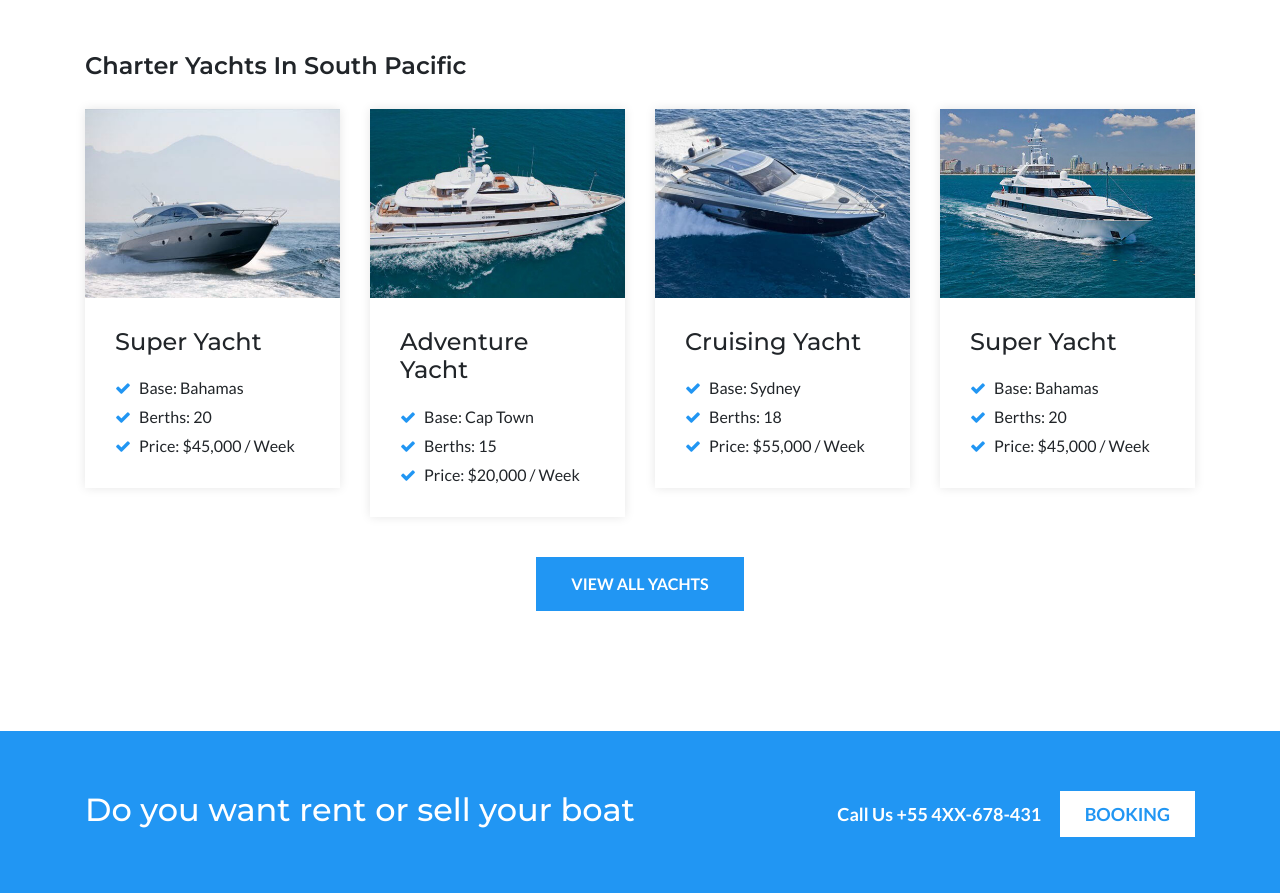
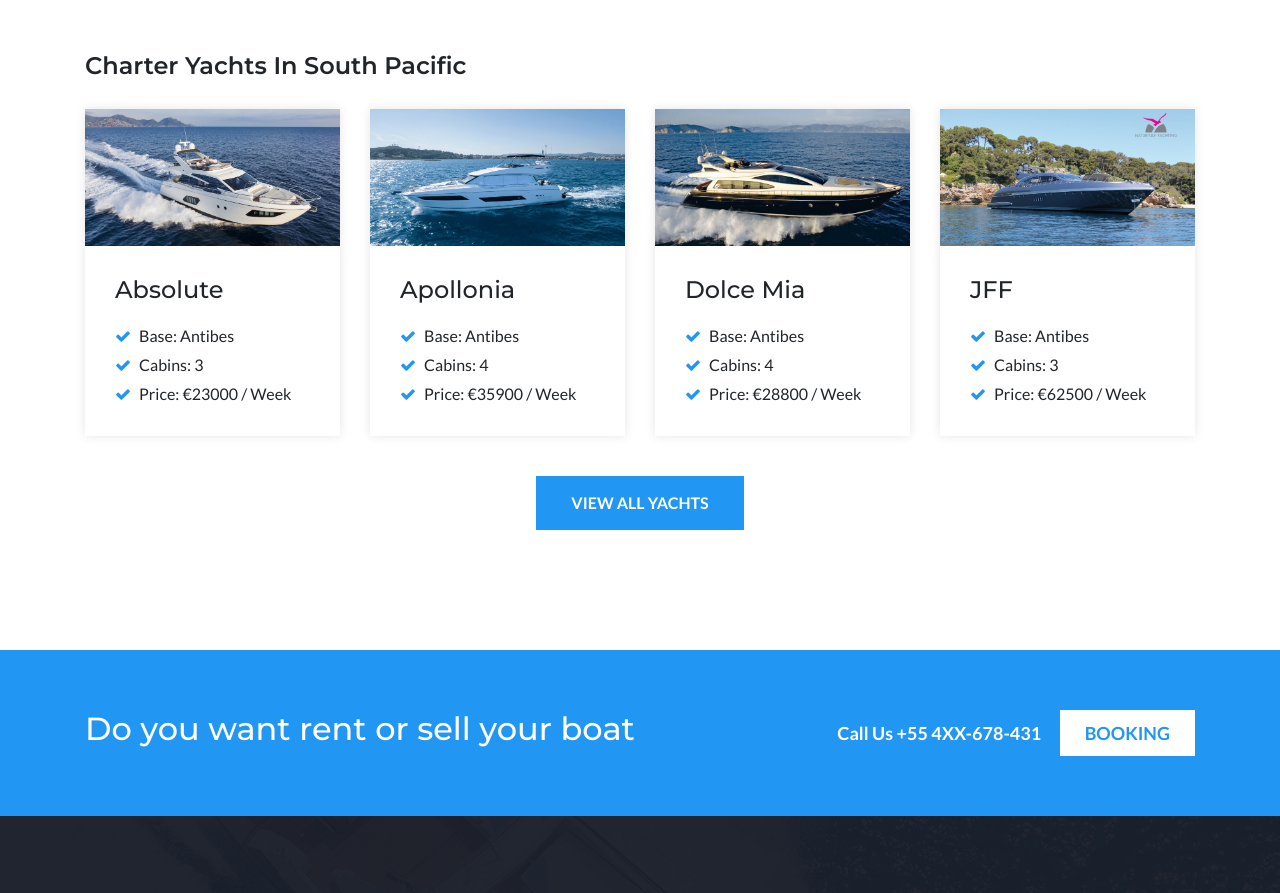
Before and after one commit to devShamim/yacht-and-go, a plain HTML site: page destination-single.html in a window 1280 px wide. Shown: the part 3662-4555 px from the top of the page. Drawn offline with Linux system fonts and the light colour scheme.

Commit message:
page titles, destination page listings

```diff
--- a/destination-single.html
+++ b/destination-single.html
@@ -3,7 +3,7 @@
     <head>
         <meta charset="utf-8">
         <meta http-equiv="x-ua-compatible" content="ie=edge">
-        <title>Cruise - Boat & Yacht Rental HTML5 Template</title>
+        <title>Yacht and Go | French Riviera Yacht Charter</title>
         <meta name="description" content="">
         <meta name="viewport" content="width=device-width, initial-scale=1">
 
@@ -247,14 +247,22 @@
                                       <div class="col-lg-3 col-md-6">
                                         <div class="fb-single">
                                           <figure>
-                                                    <img src="images/boat1.jpg" alt="" class="img-fluid">
+                                            <img src="images/absolute.jpg" alt="absolute" class="img-fluid">
                                           </figure>
                                           <div class="boat-info">
-                                                    <h3><a href="">Super Yacht</a></h3>
+                                            <h3>
+                                              <a href="">Absolute</a>
+                                            </h3>
                                             <ul class="list-unstyled">
-                                                        <li><i class="fa fa-check"></i> <span>Base:</span> Bahamas</li>
-                                                        <li><i class="fa fa-check"></i> <span>Berths:</span> 20</li>
-                                                        <li><i class="fa fa-check"></i> <span>Price:</span> $45,000 / Week</li>
+                                              <li>
+                                                <i class="fa fa-check"></i>
+                                                <span>Base:</span> Antibes</li>
+                                              <li>
+                                                <i class="fa fa-check"></i>
+                                                <span>Cabins:</span> 3</li>
+                                              <li>
+                                                <i class="fa fa-check"></i>
+                                                <span>Price:</span> €23000 / Week</li>
                                             </ul>
                                           </div>
                                         </div>
@@ -262,14 +270,22 @@
                                       <div class="col-lg-3 col-md-6">
                                         <div class="fb-single">
                                           <figure>
-                                                    <img src="images/boat6.jpg" alt="" class="img-fluid">
+                                            <img src="images/apollonia.jpg" alt="" class="img-fluid">
                                           </figure>
                                           <div class="boat-info">
-                                                    <h3><a href="">Adventure Yacht</a></h3>
+                                            <h3>
+                                              <a href="">Apollonia</a>
+                                            </h3>
                                             <ul class="list-unstyled">
-                                                        <li><i class="fa fa-check"></i> <span>Base:</span> Cap Town</li>
-                                                        <li><i class="fa fa-check"></i> <span>Berths:</span> 15</li>
-                                                        <li><i class="fa fa-check"></i> <span>Price:</span> $20,000 / Week</li>
+                                              <li>
+                                                <i class="fa fa-check"></i>
+                                                <span>Base:</span> Antibes</li>
+                                              <li>
+                                                <i class="fa fa-check"></i>
+                                                <span>Cabins:</span> 4</li>
+                                              <li>
+                                                <i class="fa fa-check"></i>
+                                                <span>Price:</span> €35900 / Week</li>
                                             </ul>
                                           </div>
                                         </div>
@@ -277,14 +293,22 @@
                                       <div class="col-lg-3 col-md-6">
                                         <div class="fb-single">
                                           <figure>
-                                                    <img src="images/boat3.jpg" alt="" class="img-fluid">
+                                            <img src="images/dolce-mia.jpg" alt="" class="img-fluid">
                                           </figure>
                                           <div class="boat-info">
-                                                    <h3><a href="">Cruising Yacht</a></h3>
+                                            <h3>
+                                              <a href="">Dolce Mia</a>
+                                            </h3>
                                             <ul class="list-unstyled">
-                                                        <li><i class="fa fa-check"></i> <span>Base:</span> Sydney</li>
-                                                        <li><i class="fa fa-check"></i> <span>Berths:</span> 18</li>
-                                                        <li><i class="fa fa-check"></i> <span>Price:</span> $55,000 / Week</li>
+                                              <li>
+                                                <i class="fa fa-check"></i>
+                                                <span>Base:</span> Antibes</li>
+                                              <li>
+                                                <i class="fa fa-check"></i>
+                                                <span>Cabins:</span> 4</li>
+                                              <li>
+                                                <i class="fa fa-check"></i>
+                                                <span>Price:</span> €28800 / Week</li>
                                             </ul>
                                           </div>
                                         </div>
@@ -292,20 +316,28 @@
                                       <div class="col-lg-3 col-md-6">
                                         <div class="fb-single">
                                           <figure>
-                                                    <img src="images/boat5.jpg" alt="" class="img-fluid">
+                                            <img src="images/jff.jpg" alt="" class="img-fluid">
                                           </figure>
                                           <div class="boat-info">
-                                                    <h3><a href="">Super Yacht</a></h3>
+                                            <h3>
+                                              <a href="">JFF</a>
+                                            </h3>
                                             <ul class="list-unstyled">
-                                                        <li><i class="fa fa-check"></i> <span>Base:</span> Bahamas</li>
-                                                        <li><i class="fa fa-check"></i> <span>Berths:</span> 20</li>
-                                                        <li><i class="fa fa-check"></i> <span>Price:</span> $45,000 / Week</li>
+                                              <li>
+                                                <i class="fa fa-check"></i>
+                                                <span>Base:</span> Antibes</li>
+                                              <li>
+                                                <i class="fa fa-check"></i>
+                                                <span>Cabins:</span> 3</li>
+                                              <li>
+                                                <i class="fa fa-check"></i>
+                                                <span>Price:</span> €62500 / Week</li>
                                             </ul>
                                           </div>
                                         </div>
                                       </div>
                                         <div class="col-sm-12 more-boats">
-                                            <a href="#" class="btn-hover">View All Yachts</a>
+                                            <a href="yachts.html" class="btn-hover">View All Yachts</a>
                                         </div>
                                     </div>
                                 </div>
```
Also changed, not shown: about-us.html (+1 -1 lines), faq.html (+1 -1 lines), yachts.html (+1 -1 lines). Lines whose indentation alone changed are shown as unchanged.
